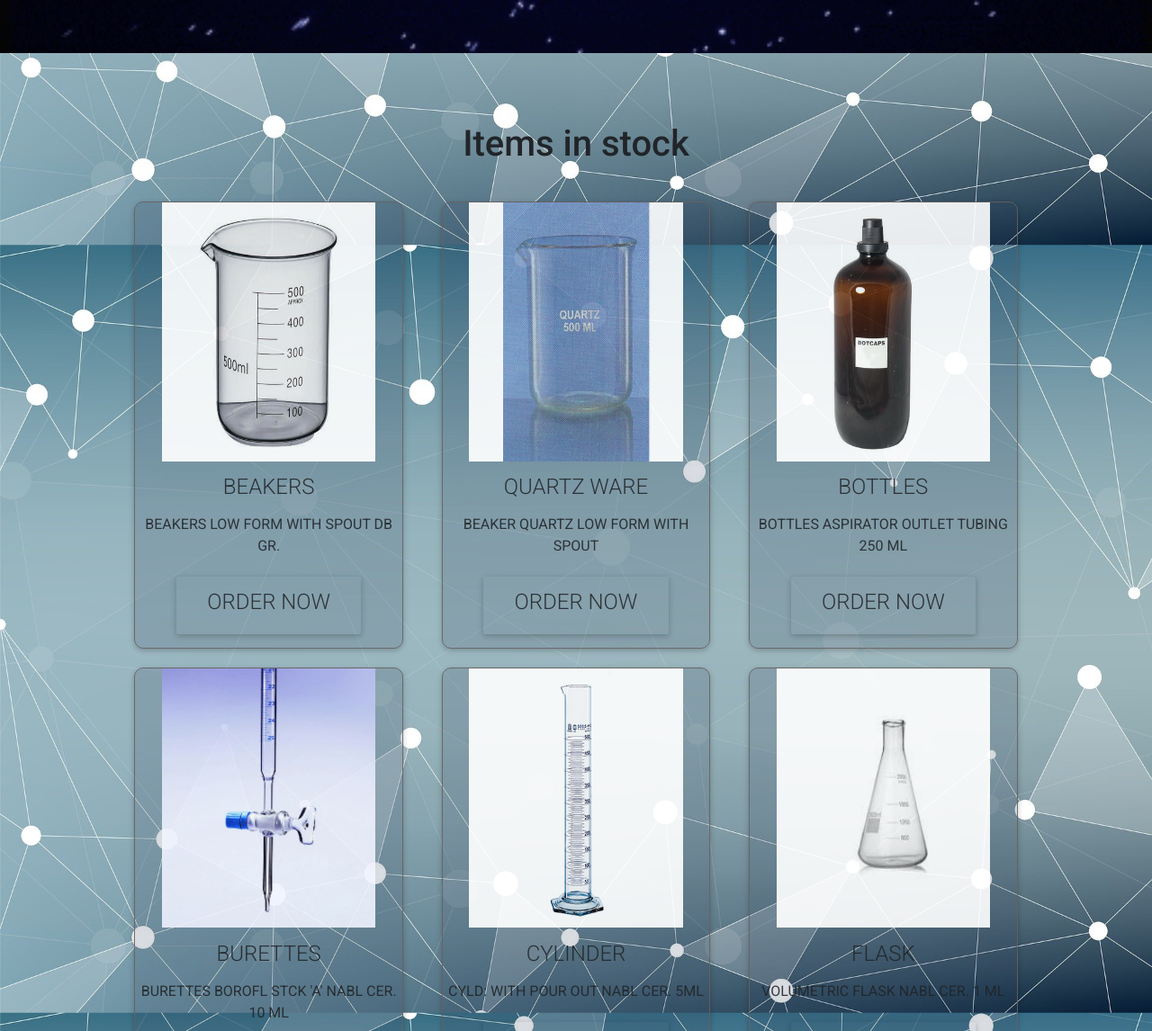
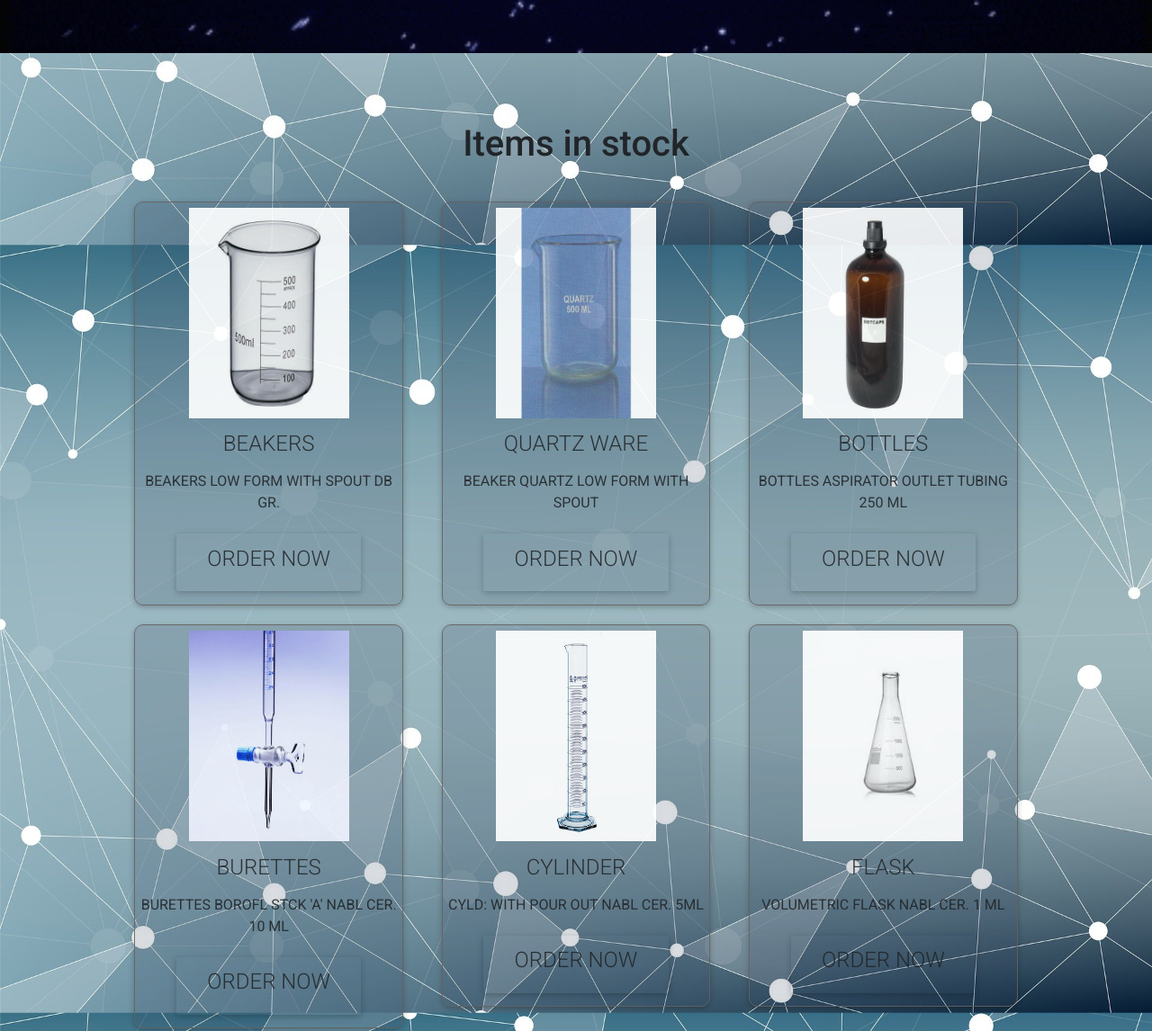
Before and after one commit to kishoreIITM/Qkres_chem, a plain HTML site: page index.html in a window 1280 px wide. Shown: the part 581-1727 px from the top of the page at 90% size. Drawn offline with nearby package versions, Linux system fonts and the light colour scheme.

Commit message:
image size altered

```diff
--- a/styles.css
+++ b/styles.css
@@ -35,9 +35,9 @@ body ,html, .body{
 }
 .card-img{
     width: 100%;
-    height: 18em;
+    height: 15em;
     display: flex;
-
+    padding-top: 2%;
 
 }
 .card:hover{
@@ -45,7 +45,7 @@ body ,html, .body{
     border: 5px solid black;
 }
 .card-img img{
-    width: 80%;
+    width: 60%;
     height: 100%;
     margin: auto;
 
```
